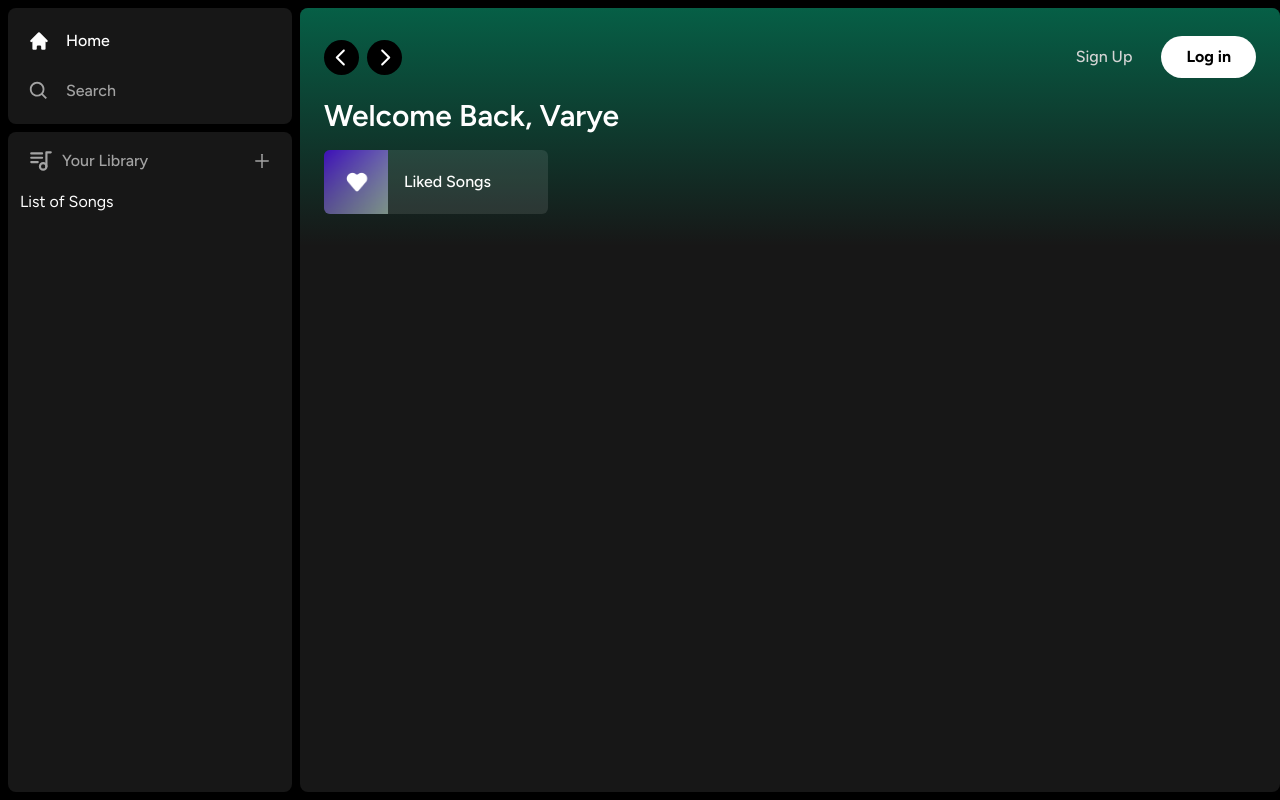
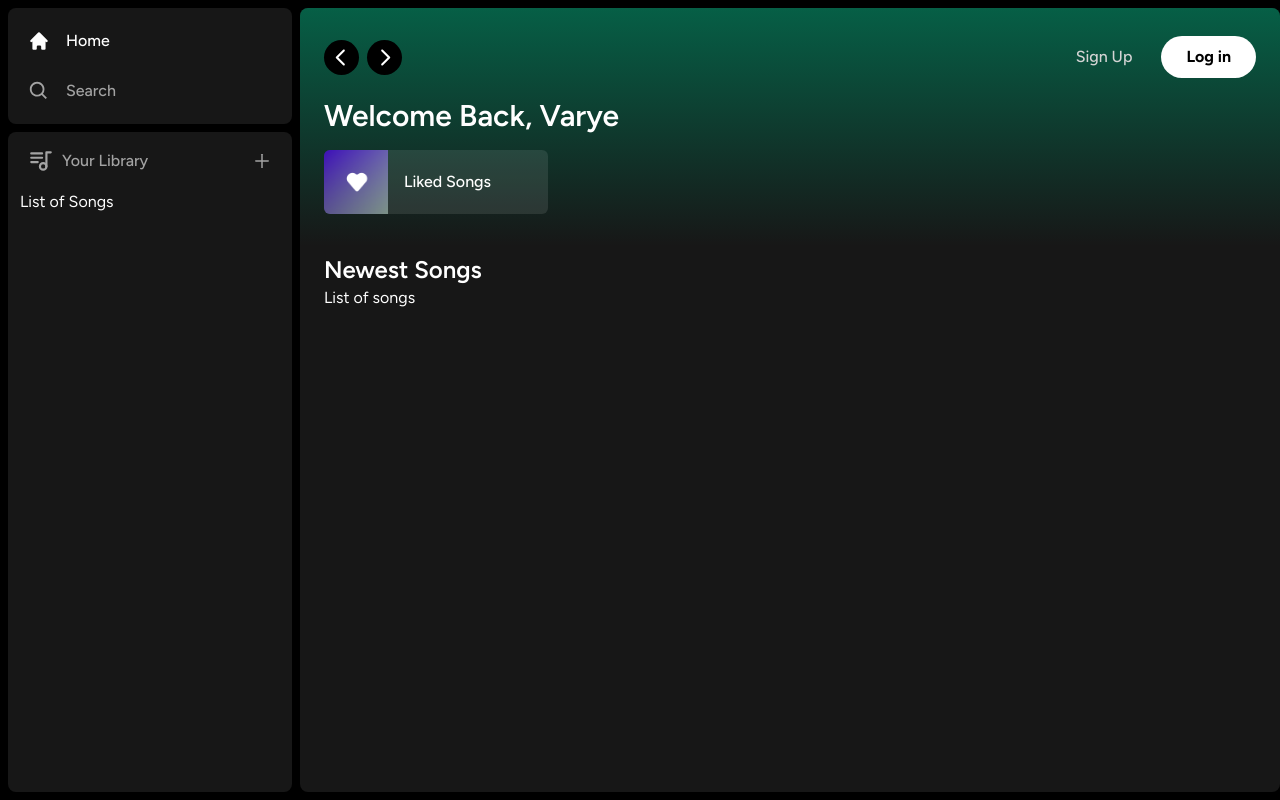
Before and after one commit to felixfren/postify, a Next.js app: page / in a window 1280 px wide. Built offline with nearby package versions, Linux system fonts and the light colour scheme.

Commit message:
Layout Done

```diff
--- a/app/(site)/page.tsx
+++ b/app/(site)/page.tsx
@@ -18,6 +18,17 @@ export default function Home() {
           </div>
         </div>
       </Header>
+      <div className="mt-2 mb-7 px-6">
+        <div className="flex justify-between items-center">
+          <h1 className="text-white text-2xl font-semibold">
+            Newest Songs
+          </h1>
+        </div>
+        <div>
+          List of songs
+        </div>
+
+      </div>
     </div>
   )
 }
--- a/components/ListItem.tsx
+++ b/components/ListItem.tsx
@@ -23,7 +23,9 @@ const ListItem: React.FC<ListItemProps> = ({
     }
 
     return (
-        <button className="relative group flex items-center rounded-md overflow-hidden gap-x-4 bg-neutral-100/10 hover:bg-neutral-100/20 transition pr-4">
+        <button
+        onClick = {onClick}
+        className="relative group flex items-center rounded-md overflow-hidden gap-x-4 bg-neutral-100/10 hover:bg-neutral-100/20 transition pr-4">
             <div className="relative min-h-[64px] min-w-[64px]">
                 <Image className="object-cover" fill src={image} alt="Image" />
             </div>
```
